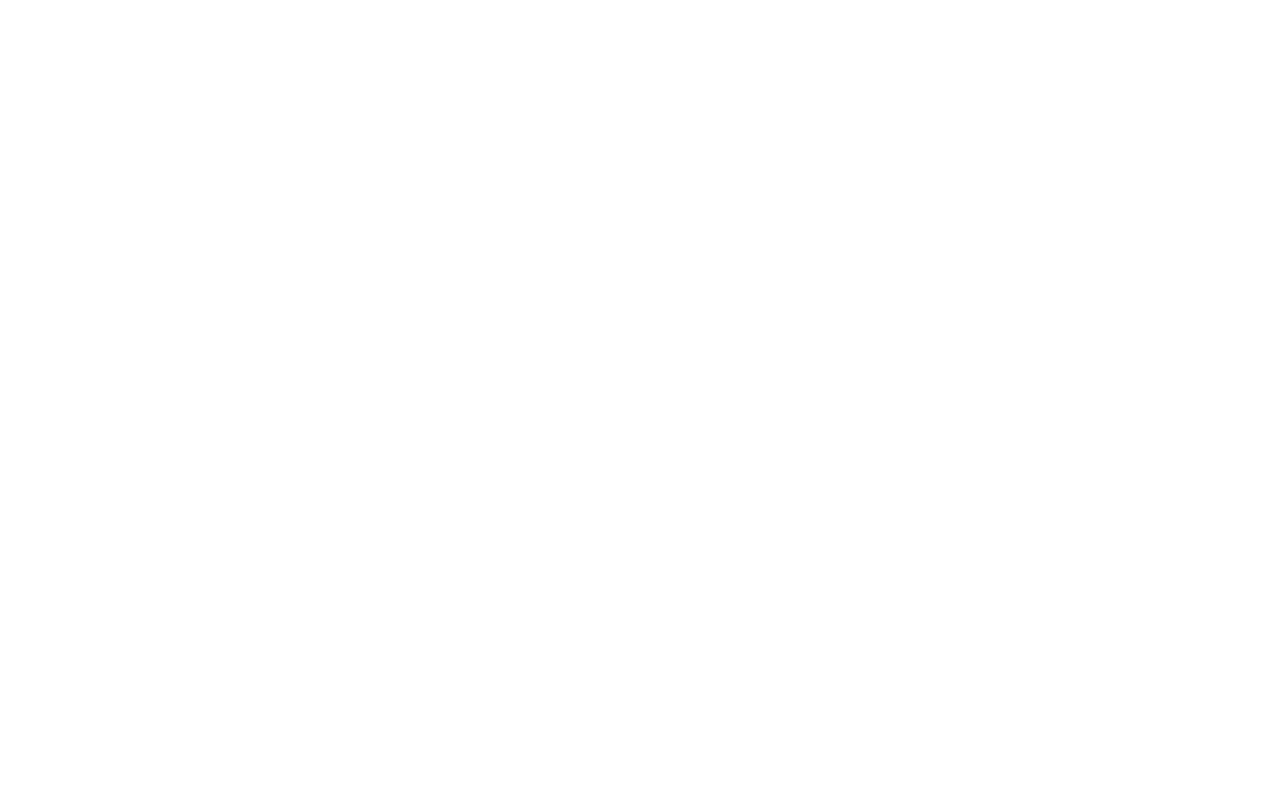
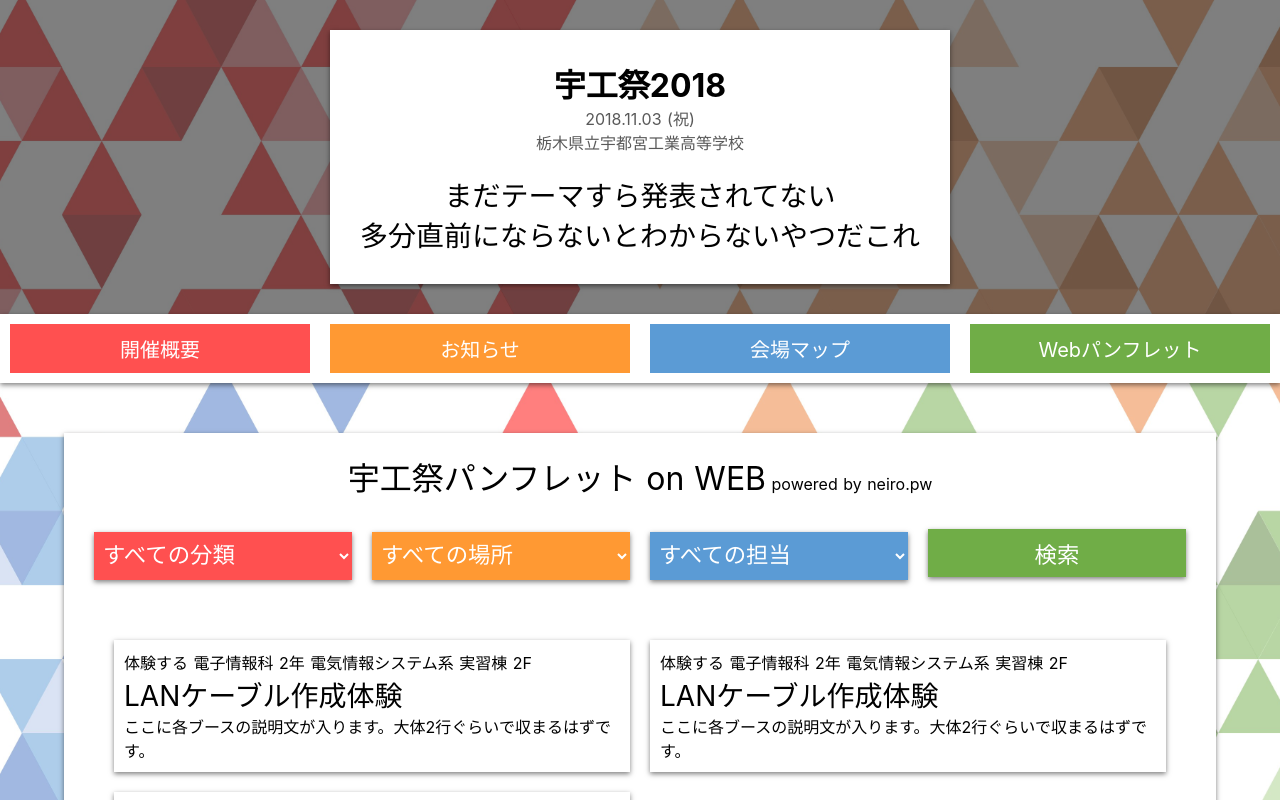
Before and after one commit to neiropw/uths.xyz, a Nuxt app: page /index-2 in a window 1280 px wide. Before the commit this address had no page. Shown: the top 800 px of the page. Built offline with nearby package versions, Linux system fonts and the light colour scheme.

Commit message:
# 1トップページデザインの作成

```diff
--- a/layouts/default.vue
+++ b/layouts/default.vue
@@ -1,5 +1,6 @@
 <template>
   <div>
+    this is a default layout.
     <nuxt/>
   </div>
 </template>
--- /dev/null
+++ b/layouts/home.vue
@@ -0,0 +1,91 @@
+<template>
+  <div>
+    <header class="concept">
+      <div class="card">
+        <div class="title">宇工祭2018</div>
+        <div class="content">
+          2018.11.03 (祝)<br />
+          栃木県立宇都宮工業高等学校
+        </div>
+        <div class="theme">まだテーマすら発表されてない<br />多分直前にならないとわからないやつだこれ</div>
+      </div>
+    </header>
+    <nav class="nav">
+      <ul>
+        <li><a href="#" class="ms">開催概要</a></li>
+        <li><a href="#" class="ei">お知らせ</a></li>
+        <li><a href="#" class="bd">会場マップ</a></li>
+        <li><a href="#" class="es">Webパンフレット</a></li>
+      </ul>
+    </nav>
+    <nuxt/>
+  </div>
+</template>
+
+<style>
+* {
+  margin: 0; padding: 0;
+  box-sizing: border-box;
+}
+html {
+  width: 100%; height: 100%;
+  margin: 0; padding: 0;
+  background-repeat: no-repeat;
+    background-position: center;
+    background-attachment: fixed;
+    background-size: cover;
+    background-image: url('/bg.jpg');
+}
+small {
+  font-size: 1rem;
+}
+.concept {
+  background: rgba(0, 0, 0, 0.5);
+  text-align: center;
+}
+.concept .card {
+  display: inline-block;
+  margin: 30px; padding: 30px;
+  background: #fff;
+  box-shadow: 0 2px 5px rgba(0, 0, 0, 0.5);
+}
+  .concept .card .title { font-weight: bold; font-size: 2em; }
+  .concept .card .content { color: rgb(89, 89, 89); }
+  .concept .card .theme { padding: 0; padding-top: 20px; font-size: 1.75em; }
+
+.nav {
+  background: #fff;
+  box-shadow: 0 2px 5px rgba(0, 0, 0, 0.5);
+  text-align: center;
+}
+  .nav ul li {
+    width: 25%;
+    display: inline-block;
+  }
+  .nav ul li a {
+    display: block;
+    text-decoration: none;
+    margin: 10px; padding: 10px;
+    font-size: 1.25em;
+    color: #fff;
+  }
+    .nav ul li a.ms { background: rgb(255, 80, 80) }
+    .nav ul li a.ei { background: rgb(255, 153, 51) }
+    .nav ul li a.bd { background: rgb(91, 155, 213) }
+    .nav ul li a.es { background: rgb(112, 173, 71) }
+
+.container {
+  width: 90%;
+  margin: 50px auto;
+    margin-bottom: 0;
+  padding: 20px;
+  background: #fff;
+  box-shadow: 0 2px 5px rgba(0, 0, 0, 0.5);
+}
+  .container .page-header {
+    font-weight: normal;
+    font-size: 2em;
+    text-align: center;
+  }
+
+</style>
--- /dev/null
+++ b/pages/index-2.vue
@@ -0,0 +1,127 @@
+<template>
+  <main class="container">
+    <h1 class="page-header">宇工祭パンフレット on WEB<small> powered by neiro.pw</small></h1>
+    <form class="search">
+      <span>
+        <select class="ms">
+          <option>すべての分類</option>
+          <option>見る</option>
+          <option>食べる</option>
+          <option>体験する</option>
+        </select>
+      </span>
+      <span>
+        <select class="ei">
+          <option>すべての場所</option>
+          <optgroup label="実習棟">
+            <option>機械システム系</option>
+            <option>電気情報システム系</option>
+            <option>建築デザイン系</option>
+            <option>環境建設システム系</option>
+          </optgroup>
+          <option>普通教室棟</option>
+          <option>管理・特別教室棟</option>
+          <option>インタラクティブコート(中庭)</option>
+          <option>校庭</option>
+          <option>第一アリーナ</option>
+          <option>第二アリーナ</option>
+        </select>
+      </span>
+      <span>
+        <select class="bd">
+          <option>すべての担当</option>
+          <option>機械システム系</option>
+          <option>電気情報システム系</option>
+          <option>建築デザイン系</option>
+          <option>環境建設システム系</option>
+          <option>有志(部活動・生徒会・PTA)</option>
+        </select>
+      </span>
+      <span class="button">
+        <button class="es">検索</button>
+      </span>
+    </form>
+    <section class="search-result">
+
+      <div class="search-card-wrap">
+        <a class="search-card" href="#">
+          <div class="tags"><span>体験する</span> <span>電子情報科 2年</span> <span>電気情報システム系 実習棟 2F</span></div>
+          <div class="title">LANケーブル作成体験</div>
+          <div class="content">ここに各ブースの説明文が入ります。大体2行ぐらいで収まるはずです。</div>
+        </a>
+      </div>
+      <div class="search-card-wrap">
+        <a class="search-card" href="#">
+          <div class="tags"><span>体験する</span> <span>電子情報科 2年</span> <span>電気情報システム系 実習棟 2F</span></div>
+          <div class="title">LANケーブル作成体験</div>
+          <div class="content">ここに各ブースの説明文が入ります。大体2行ぐらいで収まるはずです。</div>
+        </a>
+      </div>
+      <div class="search-card-wrap">
+        <a class="search-card" href="#">
+          <div class="tags"><span>体験する</span> <span>電子情報科 2年</span> <span>電気情報システム系 実習棟 2F</span></div>
+          <div class="title">LANケーブル作成体験</div>
+          <div class="content">ここに各ブースの説明文が入ります。大体2行ぐらいで収まるはずです。</div>
+        </a>
+      </div>
+
+    </section>
+  </main>
+</template>
+
+<script>
+
+export default {
+  layout: 'home'
+}
+
+</script>
+
+<style>
+*:focus {
+  outline: none;
+}
+form.search {
+  width: 100%;
+  display: table;
+  padding: 20px 0;
+}
+  .search span {
+    display: table-cell;
+    width: 25%;
+    padding: 10px;
+  }
+    .search span select, .search span.button button {
+      display: inline-block;
+      padding: 5px;
+      width: 100%;
+      font-size: 1.4em;
+      height: 3rem;
+      border: none;
+      box-shadow: 0 2px 5px rgba(0, 0, 0, 0.5);
+    }
+      .search span select.ms { background: rgb(255, 80, 80); color: #fff; }
+      .search span select.ei { background: rgb(255, 153, 51); color: #fff; }
+      .search span select.bd { background: rgb(91, 155, 213); color: #fff; }
+      .search span button.es { background: rgb(112, 173, 71); color: #fff; }
+
+.search-result {
+  width: 100%;
+  padding: 20px;
+}
+.search-card-wrap {
+  display: inline-block;
+  width: 50%;
+  padding: 10px;
+}
+.search-card {
+  display: block;
+  padding: 10px;
+  box-shadow: 0 2px 5px rgba(0, 0, 0, 0.5);
+  text-decoration: none;
+  color: #000;
+}
+  .search-card .title {
+    font-size: 1.75em;
+  }
+</style>
```
Also changed, not shown: static/bg.jpg (added).
